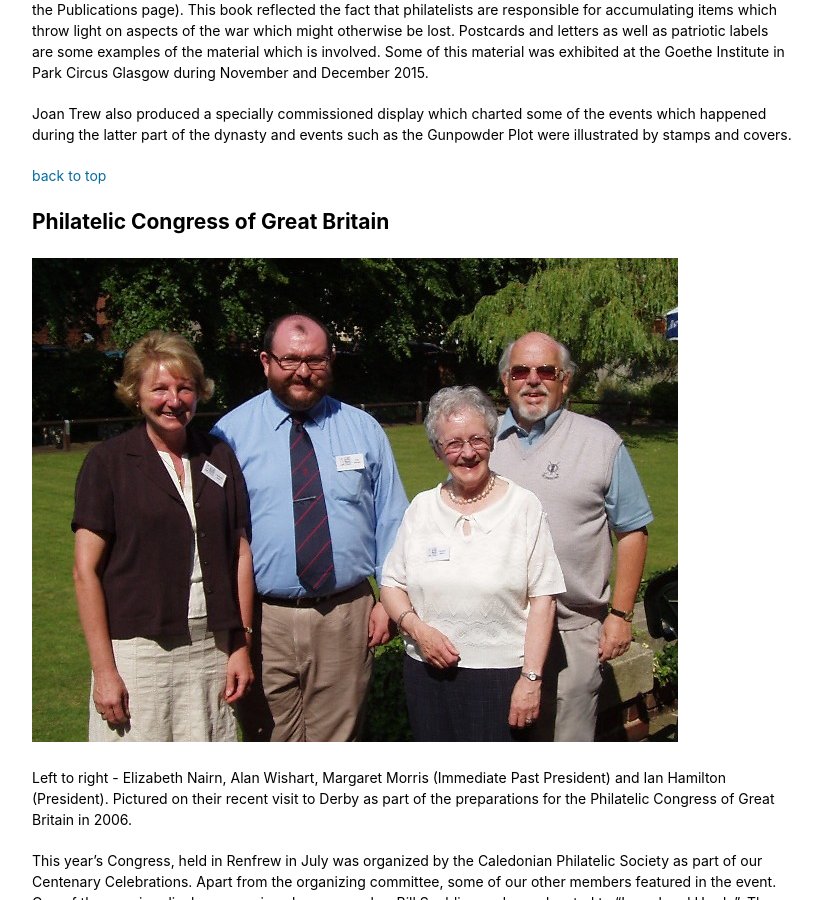
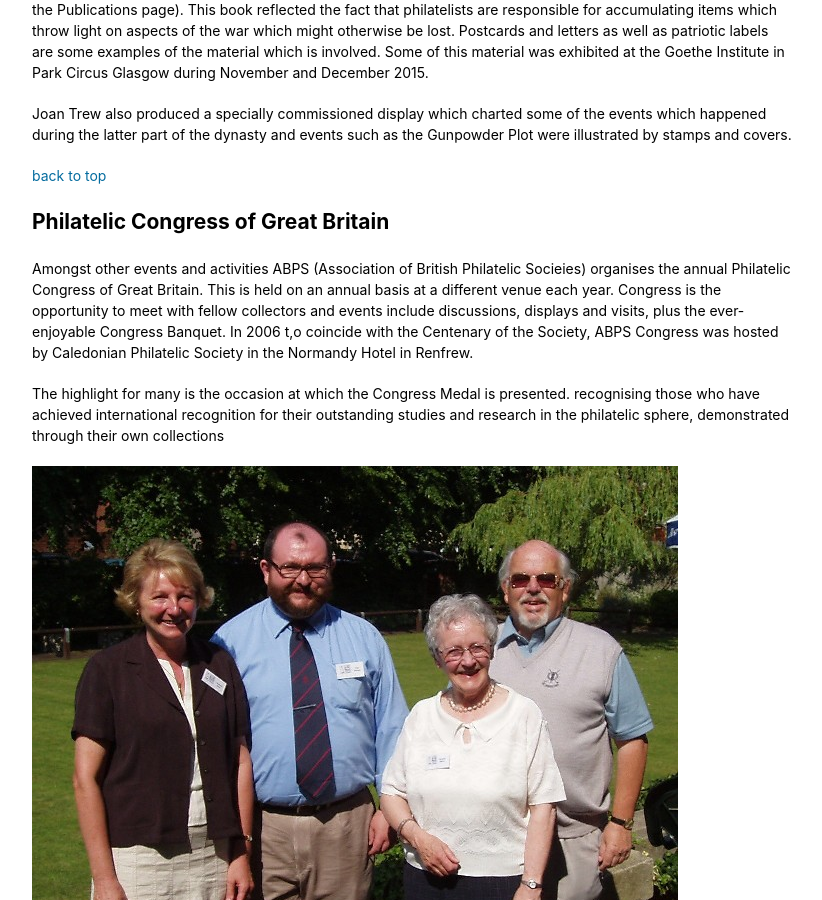
Before and after one commit to astalker/caledonian-stamps, a Jekyll site: the page built from history.md, in a window 1280 px wide and 900 px high, scrolled down 2743 px. Shown: the whole window, without its empty margins (338-1160 px from the left). Built offline with Jekyll 4.4.1, drawn with Linux system fonts in a browser that asks for light colours; our own code applies the rules of GitHub Pages for plain Markdown files.

Commit message:
Intro to ABPS Congress added

```diff
--- a/history.md
+++ b/history.md
@@ -65,6 +65,10 @@ Joan Trew also produced a specially commissioned display which charted some of t
 [back to top](#history)
 
 ## Philatelic Congress of Great Britain
+
+Amongst other events and activities ABPS (Association of British Philatelic Socieies) organises the annual Philatelic Congress of Great Britain. This is held on an annual basis at a different venue each year. Congress is the opportunity to meet with fellow collectors and events include discussions, displays and visits, plus the ever-enjoyable Congress Banquet. In 2006 t,o coincide with the Centenary of the Society, ABPS Congress was hosted by Caledonian Philatelic Society in the Normandy Hotel in Renfrew.
+
+The highlight for many is the occasion at which the Congress Medal is presented. recognising those who have achieved international recognition for their outstanding studies and research in the philatelic sphere, demonstrated through their own collections
 
 ![Group Photo](images/2Derby_4.jpg)
 
```
